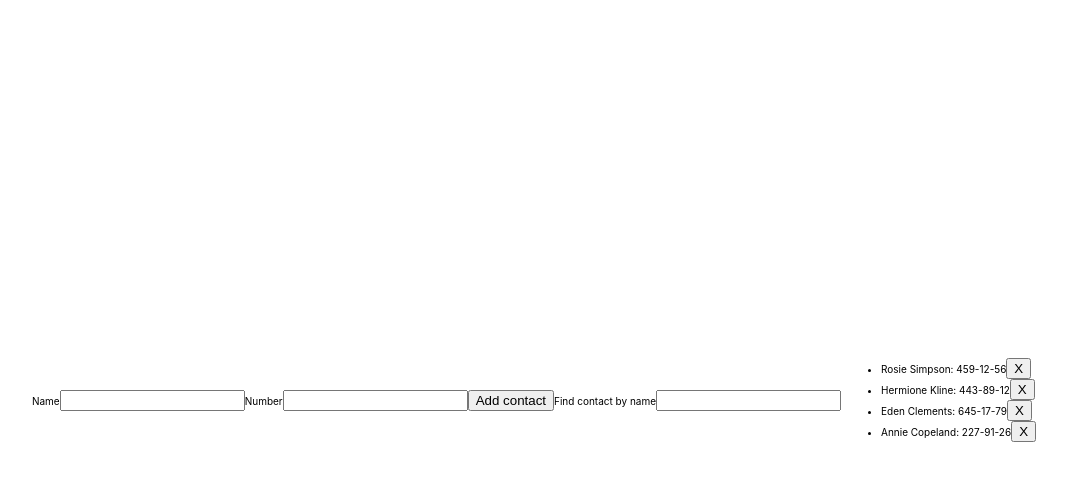
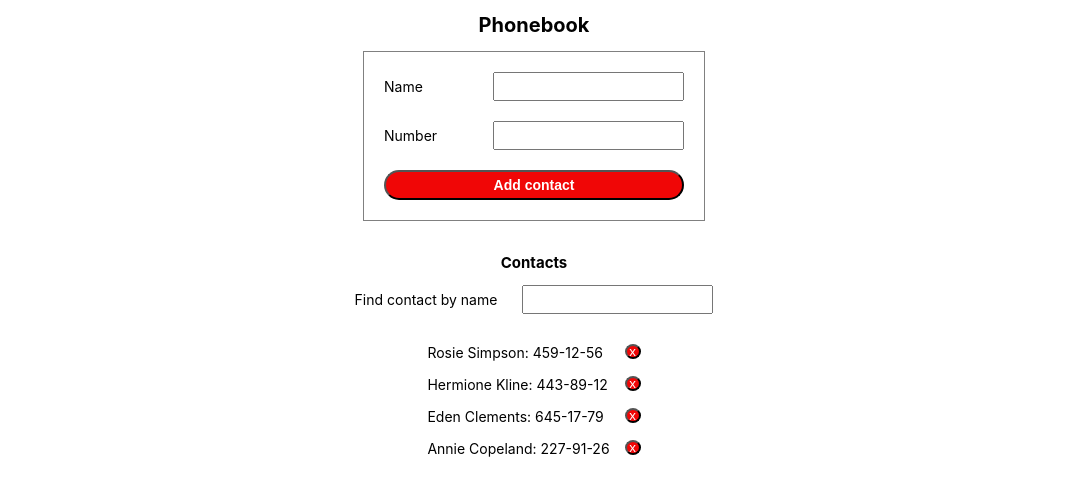
Before and after one commit to EITalanova/goit-react-hw-02-phonebook, a React (Create React App) app: page / in a window 1280 px wide. Shown: the top 496 px of the page, without its empty margins (106-1173 px from the left). Built offline with nearby package versions, Linux system fonts and the light colour scheme.

Commit message:
Added stylization

```diff
--- a/src/components/AddContacts/AddContacts.jsx
+++ b/src/components/AddContacts/AddContacts.jsx
@@ -1,13 +1,9 @@
-import css from './AddContacts';
+import css from './AddContacts.module.css';
 import React, { Component } from 'react';
-import { nanoid } from 'nanoid';
-import PropTypes from 'prop-types';
-import { render } from '@testing-library/react';
 
 class AddContacts extends Component {
   state = {
     contacts: [],
-    // filter: '',
     name: '',
   };
 
@@ -30,10 +26,11 @@ class AddContacts extends Component {
 
   render() {
     return (
-      <form onSubmit={this.handleSubmit}>
-        <label>
+      <form className={css.form} onSubmit={this.handleSubmit}>
+        <label className={css.label}>
           Name
           <input
+            className={css.input}
             type="text"
             name="name"
             value={this.state.name}
@@ -43,9 +40,10 @@ class AddContacts extends Component {
             required
           />
         </label>
-        <label>
+        <label className={css.label}>
           Number
           <input
+            className={css.input}
             type="tel"
             name="number"
             value={this.state.number}
@@ -55,7 +53,9 @@ class AddContacts extends Component {
             required
           />
         </label>
-        <button type="submit">Add contact</button>
+        <button className={css.btn} type="submit">
+          Add contact
+        </button>
       </form>
     );
   }
--- /dev/null
+++ b/src/components/AddContacts/AddContacts.module.css
@@ -0,0 +1,32 @@
+.form {
+  display: flex;
+  flex-direction: column;
+  border: 1px solid gray;
+  padding: 20px;
+  margin-bottom: 20px;
+}
+
+.label {
+  display: flex;
+  justify-content: space-between;
+  align-items: center;
+  margin-bottom: 20px;
+  /* margin-right: 0; */
+  width: 300px;
+  font-size: 14px;
+}
+
+.input {
+  padding: 5px;
+  margin: 0;
+}
+
+.btn {
+  padding: 5px;
+  font-weight: bold;
+  font-size: 14px;
+  border-radius: 20px;
+  background-color: rgb(240, 6, 6);
+  outline: none;
+  color: #fff;
+}
--- a/src/components/App.jsx
+++ b/src/components/App.jsx
@@ -25,9 +25,22 @@ class App extends Component {
     };
 
     this.setState(prevState => ({
-      contacts: [newContact, ...prevState.contacts]
+      contacts: prevState.contacts.find(contact => {
+        if (contact.name === newContact.name) {
+          // newContact
+          //  { prevState.contacts, newContact}
+          // prevState.contacts = [newContact, ...prevState.contacts]
+          // console.log(prevState.contacts);
+          return alert('Contact isalready in contacts!');
+        } else {
+          //  this.state.contacts = [newContact, ...prevState.contacts]
+        }
+      }),
+      contacts: [newContact, ...prevState.contacts],
+
+      // contacts: [newContact, ...prevState.contacts],
     }));
-    console.log(this.state.contacts);
+    // console.log(this.state.contacts);
   };
 
   changeFilter = e => {
@@ -42,13 +55,14 @@ class App extends Component {
     );
   };
 
-  // deletContact = (e) => {
-  //   this.setState({e.currentTarget.value})
-  // }
-
+  deleteContact = contactId => {
+    this.setState(prevState => ({
+      contacts: prevState.contacts.filter(contact => contactId !== contact.id),
+    }));
+  };
 
   render() {
-    const { contacts, filter } = this.state;
+    const { filter } = this.state;
     const visibleContacts = this.getVisibleContacts();
 
     return (
@@ -56,16 +70,22 @@ class App extends Component {
         style={{
           height: '100vh',
           display: 'flex',
-          justifyContent: 'center',
+          // justifyContent: 'center',
+          flexDirection: 'column',
           alignItems: 'center',
           fontSize: 10,
           color: '#010101',
         }}
       >
+        <h1>Phonebook</h1>
         <AddContacts onSubmit={this.formSubmitHandler} />
+        <h2>Contacts</h2>
         <Filter filter={filter} onChange={this.changeFilter} />
         <ContactList>
-          <ContactEll contacts={visibleContacts}/>
+          <ContactEll
+            contacts={visibleContacts}
+            deleteContact={this.deleteContact}
+          />
         </ContactList>
       </div>
     );
--- a/src/components/ContactEll/ContactEll.jsx
+++ b/src/components/ContactEll/ContactEll.jsx
@@ -1,16 +1,17 @@
-import css from './ContactEll';
+import css from './ContactEll.module.css';
 import PropTypes from 'prop-types';
-import { nanoid } from 'nanoid';
 import React from 'react';
 
-const ContactEll = ({ contacts }) => {
+const ContactEll = ({ contacts, deleteContact }) => {
   return (
     <>
       {contacts.map(({ id, name, number }) => {
         return (
-          <li key={id}>
-                {name}: {number}
-                <button>X</button>
+          <li className={css.item} key={id}>
+            {name}: {number}
+            <button className={css.btn} onClick={() => deleteContact(id)}>
+              x
+            </button>
           </li>
         );
       })}
@@ -18,4 +19,15 @@ const ContactEll = ({ contacts }) => {
   );
 };
 
+ContactEll.propTypes = {
+  contacts: PropTypes.arrayOf(
+    PropTypes.exact({
+      id: PropTypes.string.isRequired,
+      name: PropTypes.string.isRequired,
+      number: PropTypes.string.isRequired,
+    })
+  ),
+  deleteContact: PropTypes.func.isRequired,
+};
+
 export default ContactEll;
--- a/src/components/ContactEll/ContactEll.module.css
+++ b/src/components/ContactEll/ContactEll.module.css
@@ -0,0 +1,19 @@
+.item {
+  display: flex;
+  justify-content: space-between;
+  font-size: 14px;
+  margin-bottom: 15px;
+}
+
+.btn {
+  display: flex;
+  align-items: center;
+  justify-content: center;
+  border-radius: 50%;
+  background-color: rgb(240, 6, 6);
+  outline: none;
+  color: #fff;
+  width: 15px;
+  height: 15px;
+  margin-left: 15px;
+}
--- a/src/components/ContactList/ContactList.module.css
+++ b/src/components/ContactList/ContactList.module.css
@@ -0,0 +1,6 @@
+.contactList {
+  display: inline;
+  list-style: none;
+  padding: 0;
+  margin-left: 0;
+}
--- a/src/components/Filter/Filter.jsx
+++ b/src/components/Filter/Filter.jsx
@@ -1,12 +1,13 @@
-import css from './Filter';
+import css from './Filter.module.css';
 import React, { Component } from 'react';
 import PropTypes from 'prop-types';
 
 const Filter = ({ filter, onChange }) => {
   return (
-    <label>
-      Find contact by name
+    <label className={css.label}>
+      <span className={css.text}>Find contact by name</span>
       <input
+        className={css.input}
         type="text"
         name="name"
         value={filter}
@@ -19,4 +20,9 @@ const Filter = ({ filter, onChange }) => {
   );
 };
 
+Filter.propTypes = {
+  filter: PropTypes.string,
+  onChange: PropTypes.func,
+};
+
 export default Filter;
--- a/src/components/Filter/Filter.module.css
+++ b/src/components/Filter/Filter.module.css
@@ -0,0 +1,13 @@
+.label {
+  display: flex;
+  font-size: 14px;
+  align-items: center;
+  justify-content: center;
+  margin-bottom: 20px;
+}
+
+.input {
+  margin-left: 25px;
+  /* margin-top: 20px; */
+  padding: 5px;
+}
```
Also changed, not shown: src/components/ContactList/ContactList.jsx (+2 -8 lines), src/components/AddContacts/AddContacts.modules.css (deleted).
